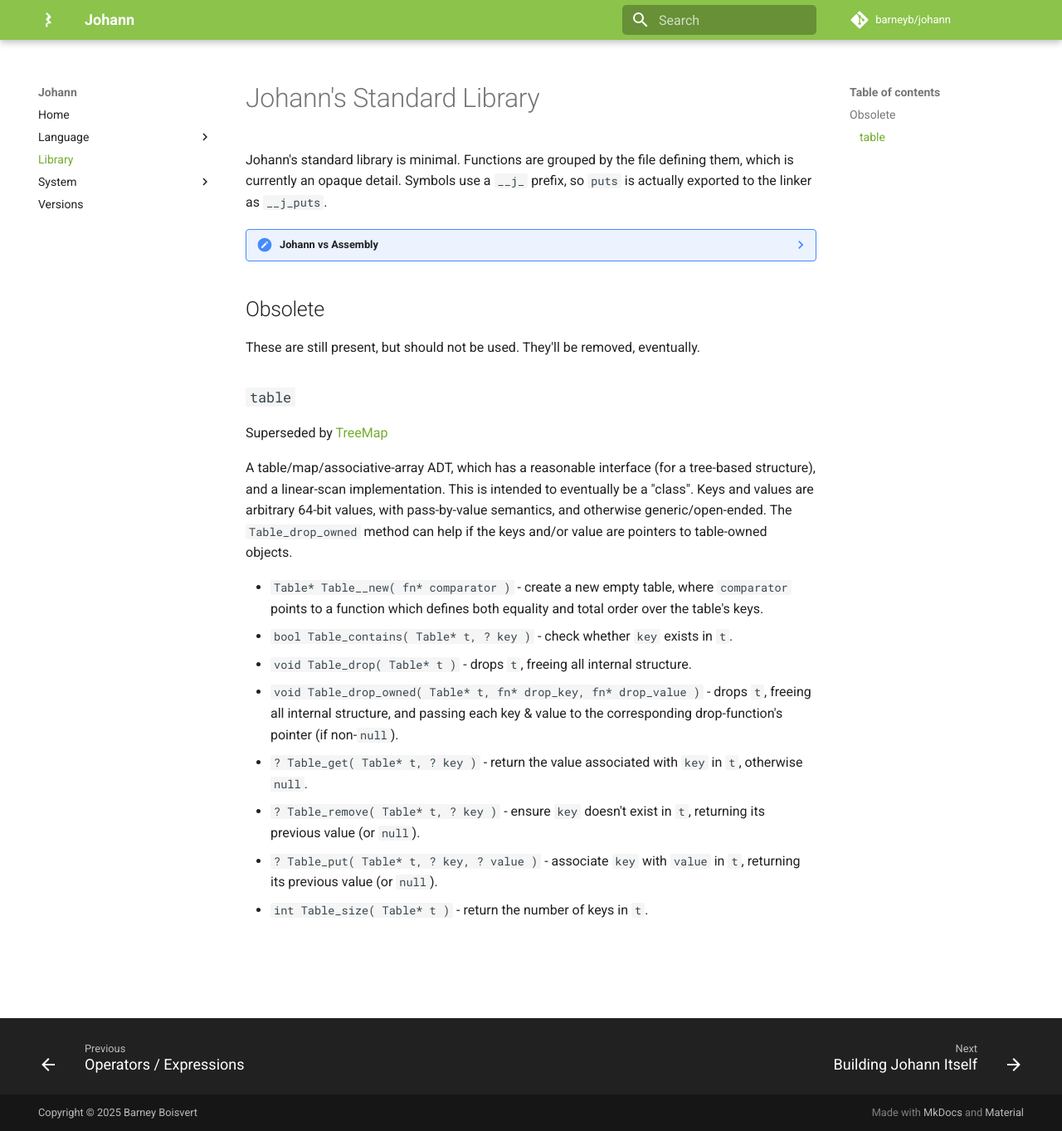
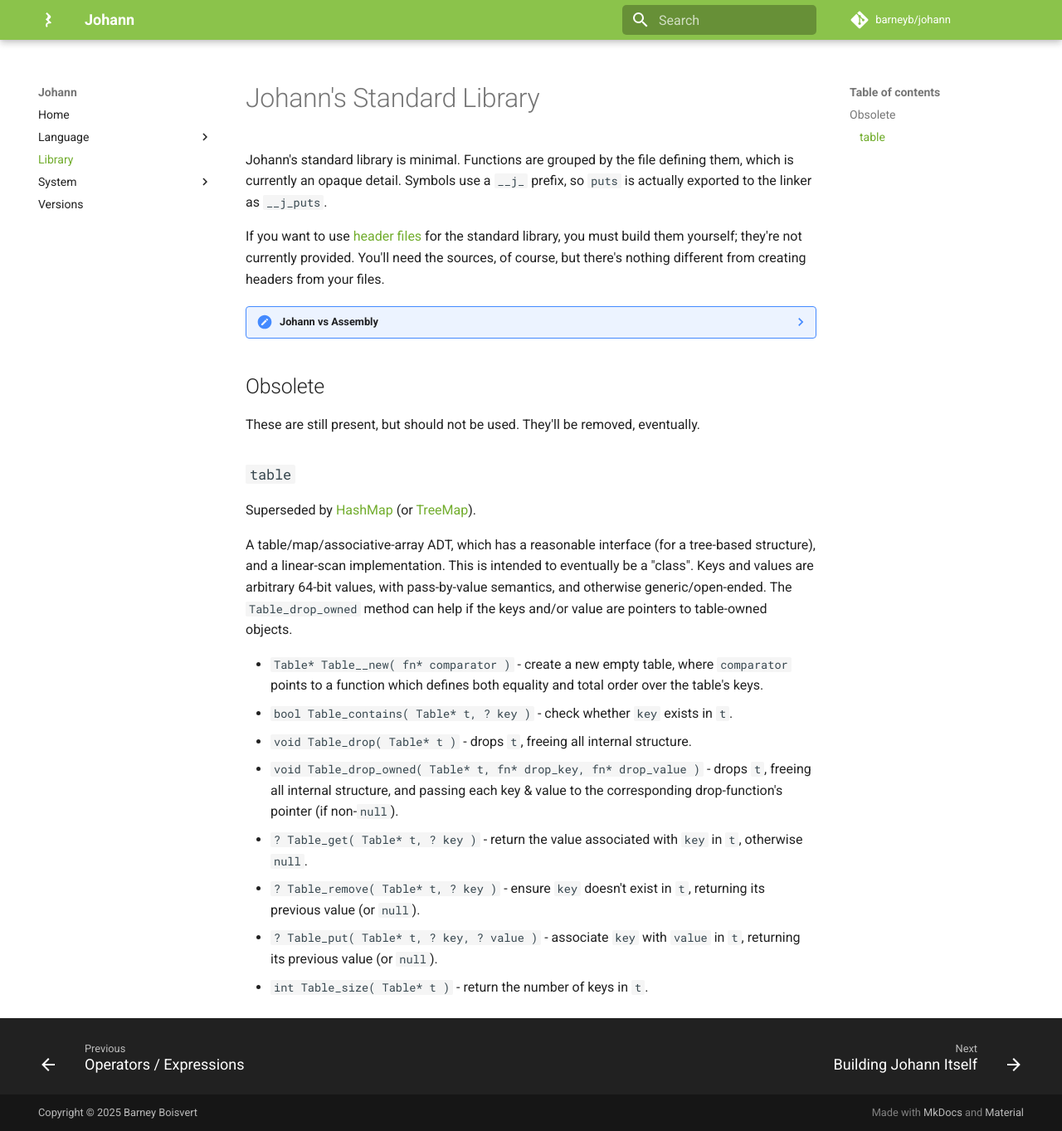
Before and after one commit to barneyb/johann, an MkDocs documentation site: the page built from documentation/docs/library/index.md, in a window 1280 px wide and 1363 px high. Shown: the whole window at 83% size. Built offline with MkDocs 1.6.1 and Material for MkDocs 9.7.7, drawn with Linux system fonts in a browser that asks for light colours; comment, search, counter and statistics services are not loaded.

```diff
--- a/documentation/docs/library/index.md
+++ b/documentation/docs/library/index.md
@@ -1,6 +1,8 @@
 # Johann's Standard Library
 
 Johann's standard library is minimal. Functions are grouped by the file defining them, which is currently an opaque detail. Symbols use a `__j_` prefix, so `puts` is actually exported to the linker as `__j_puts`.
+
+If you want to use [header files](../build/index.md#header-files) for the standard library, you must build them yourself; they're not currently provided. You'll need the sources, of course, but there's nothing different from creating headers from your files.
 
 ??? note "Johann vs Assembly"
 
@@ -12,7 +14,7 @@ These are still present, but should not be used. They'll be removed, eventually.
 
 ### `table`
 
-Superseded by [TreeMap](treemap.jn.md)
+Superseded by [HashMap](hashmap.jn.md) (or [TreeMap](treemap.jn.md)).
 
 A table/map/associative-array ADT, which has a reasonable interface (for a tree-based structure), and a linear-scan implementation. This is intended to eventually be a "class". Keys and values are arbitrary 64-bit values, with pass-by-value semantics, and otherwise generic/open-ended. The `Table_drop_owned` method can help if the keys and/or value are pointers to table-owned objects.
 
```
Also changed, not shown: documentation/docs/index.md (+1 -1 lines), documentation/docs/versions/index.md (+2 -0 lines), 4 other files.
